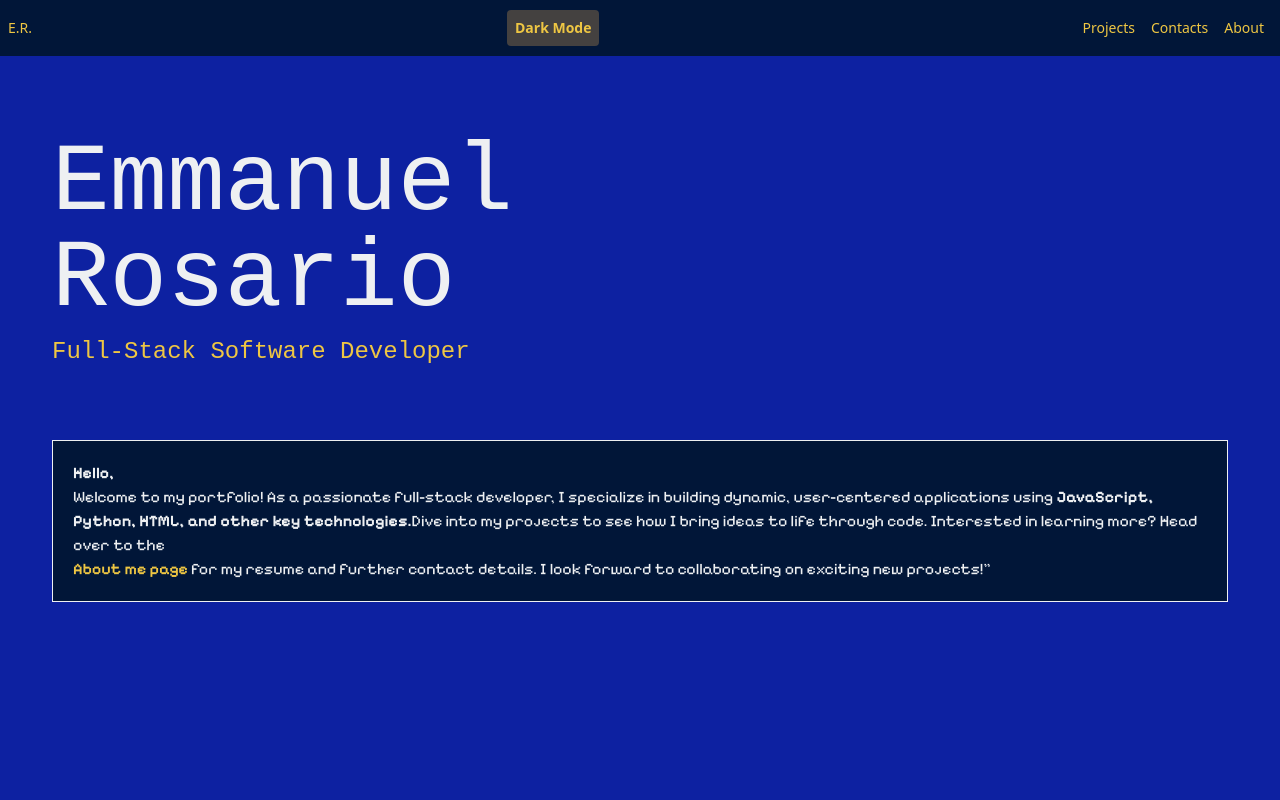
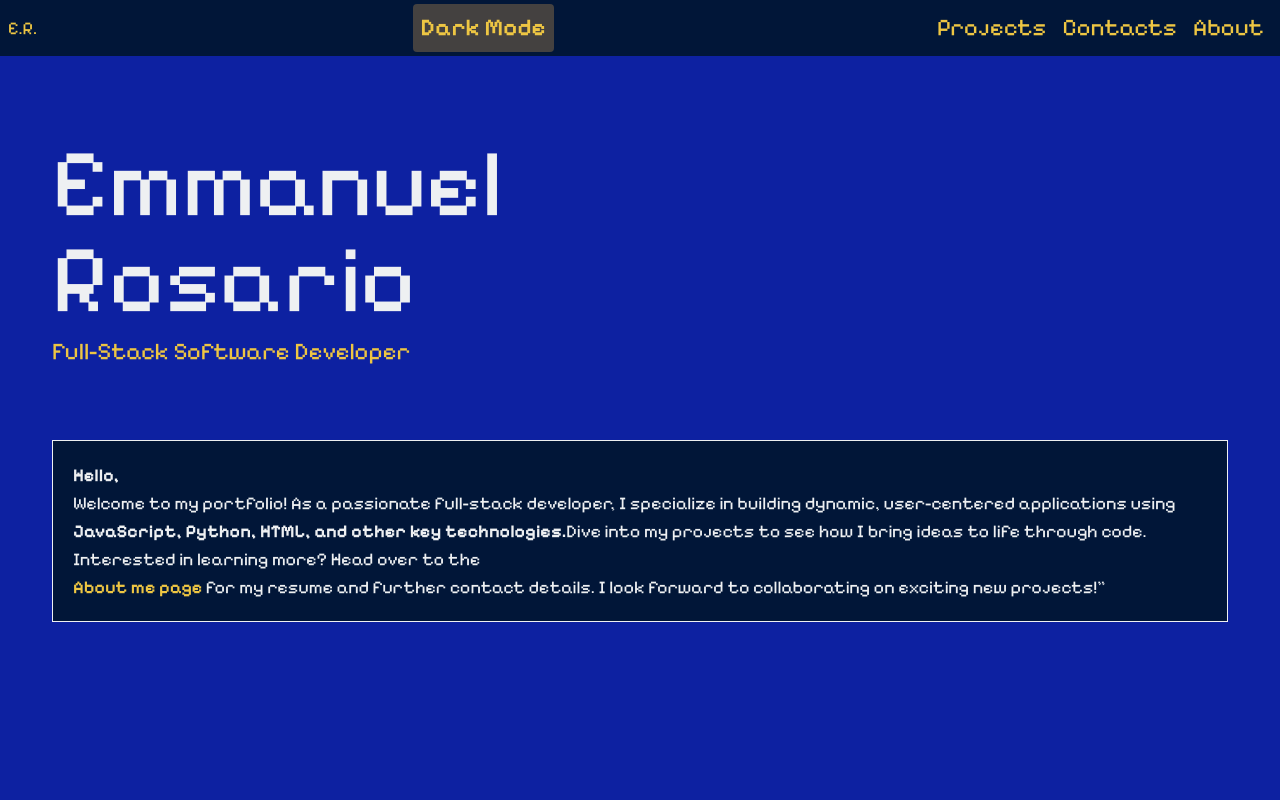
Before and after one commit to RosarioManny/ERosario-Portfolio-Site, a React (Vite) app: page /home in a window 1280 px wide. Shown: the top 800 px of the page. Built offline with nearby package versions, Linux system fonts and the light colour scheme; a web font is replaced by a local one.

Commit message:
Contacts and Font Site Wide

```diff
--- a/src/App.css
+++ b/src/App.css
@@ -16,13 +16,12 @@ White - #EEF0F2
 .typewriter {
   white-space: nowrap;
   overflow: hidden;
-  font-family: monospace;
   /* animation: typing 2s steps(30), blink 1s step-end infinite; */
 }
 
 /* Specific classes for different text lengths and timings */
 .typewriter-firstname {
-  width: 8ch;
+  width: 8.5ch;
   border-right: 3px solid;
   animation: typing .7s steps(8), blink 1s steps(1) 2s 1 normal forwards, cursor-fadeout .5s 1s forwards;
 }
@@ -36,7 +35,7 @@ White - #EEF0F2
 }
 
 .typewriter-title {
-  width: 29.2ch;
+  width: 26ch;
   animation: typing 2s steps(29), blink 1s step-end infinite ;
   animation-delay: 2s;
   border-right: 2px solid;
--- a/src/components/Contacts.jsx
+++ b/src/components/Contacts.jsx
@@ -20,20 +20,22 @@ const Contacts = () => {
       <section className="place-items-center">
         <div className=" flex-auto flex-col justify-items-center space-y-4">
         <h1 className={`${theme.heading.default}
-        typewriter typewriter-projects`
-        }
-        style={{ visibility: isAnimated ? "visible" : "hidden", }}>
+          typewriter typewriter-projects`
+          }
+          style={{ visibility: isAnimated ? "visible" : "hidden", }}>
             Contacts
-            _</h1>
+        </h1>
           <p className={`${theme.subheading.default}`}>Phone: (718)619-2138</p>
           <p className={`${theme.subheading.default}`}>Email: rosario.emm47@gmail.com</p>
-          <div className={`${theme.container.socialsLogos} grid grid-cols-3 gap-2`}>
-            <img className="h-10" src="src/assets/Logos/instagram-Black-White.png" alt="" />
+          <div className={`${theme.container.socialsLogos} grid grid-cols-3 gap-6`}>
             <Link to='https://github.com/RosarioManny'>
-              <img className="h-10" src="src/assets/Logos/github_logo_BW.png" alt="" />
+              <img className="h-10" src="src/assets/Logos/github-mark-white.png" alt="" />
             </Link>
             <Link to='https://www.linkedin.com/in/emmanuel-rosario-mannys/'>
-              <img className="h-10" src="src/assets/Logos/linkedin_logo_BW.png" alt="" />
+              <img className="h-10" src="src/assets/Logos/In-White-96.png" alt="" />
+            </Link>
+            <Link to="https://www.instagram.com/it_sjustman.ny/">
+              <img className="h-10 hover:animate-pulse" src="src/assets/Logos/Instagram_Glyph_White.png" alt="" />
             </Link>
           </div>
         </div>
--- a/src/components/Home.jsx
+++ b/src/components/Home.jsx
@@ -34,7 +34,7 @@ const Home = () => {
   return(
     <section className="h-screen mx-9">
       <section className="flex-col">
-        <div className="">
+        <div>
               <h1 className={`
 
                   ${ isMobile ?
@@ -47,7 +47,7 @@ const Home = () => {
                 `
                 }
               >
-                <p className="typewriter typewriter-firstname ">Emmanuel</p>
+                <p className="typewriter typewriter-firstname font-Pixelify ">Emmanuel</p>
                 <p className={`typewriter typewriter-lastname` }
                   style={{
                     visibility: nameAnimations.firstName ? "visible" : "hidden",
--- a/src/components/partials/_Footer.jsx
+++ b/src/components/partials/_Footer.jsx
@@ -16,7 +16,7 @@ const Footer = () => {
             <p className={` ${theme.heading.default} ${darkMode ? `!text-tangerine` : "" }`}>
               Emmanuel Rosario | Portfolio
             </p>
-          <p className={` py-3 text-center text-base ${isMobile ? "w-1/2" : ""}`}>
+          <p className={`${isMobile ? "w-1/2" : ""}`}>
             My personal website, created to showcase my skills and projects as a full-stack software developer.
             See my credentials like resume, certifications, degrees and more. Contact me at the given socials and contacts.
           </p>
--- a/src/components/partials/_Navbar.jsx
+++ b/src/components/partials/_Navbar.jsx
@@ -32,7 +32,7 @@ const Navbar = () =>  {
       {isMobile ? (
         // Desktop View
         <>
-          <Link to="/home">
+          <Link to="/home" className="!text-lg">
             E.R.
           </Link>
           <div className="font-semibold transition-all duration-700 ">
--- a/src/styles/style.js
+++ b/src/styles/style.js
@@ -19,20 +19,20 @@ Color Pallete:
 export const theme = {
   // Text
   heading: {
-    default: "text-sunburst text-3xl mt-6 font-semibold",
-    home: "text-frost text-7xl mt-20 mx-4 font-sans",
+    default: "text-sunburst text-3xl mt-6 font-Pixelify",
+    home: "text-frost text-7xl mt-20 mx-4 font-Pixelify",
     drkDefault: "text-tangerine",
     drkHome: "text-skyline"
   },
   subheading: {
-    default: "text-frost text-lg",
-    home: "text-sunburst text-xl my-2 mx-4",
+    default: "text-frost text-base font-Pixelify",
+    home: "text-sunburst text-xl my-2 mx-4 font-Pixelify",
     card: "font-bold text-xl mb-2 text-sunburst",
-    nav: "text-sunburst text-sm",
+    nav: "text-sunburst text-2xl font-Pixelify",
   },
   bodyText: {
-    default: "text-frost text-base font-Pixelify",
-    card: " text-frost text-auto text-[13px]",
+    default: "text-frost text-lg font-Pixelify",
+    card: "text-frost text-auto text-[13px] font-Pixelify",
   },
   // Containers
   card: {
@@ -43,8 +43,8 @@ export const theme = {
     default: "p-5 p m-4 border-[1px] border-frost",
     img: "p-3",
     nav: "sticky p-2 justify-between items-center flex top-0 right-0 left-0",
-    footer: "items-center text-frost text-sm p-2 grid  grid-cols-2 transition-all duration-500",
-    socialsLogos: "bg-sunburst p-2",
+    footer: "items-center text-frost text-base font-Pixelify p-2 grid  grid-cols-2 transition-all duration-500",
+    socialsLogos: "p-2",
     description: "text-frost mx-4 mb-6 flex ",
   },
   button: {
```
